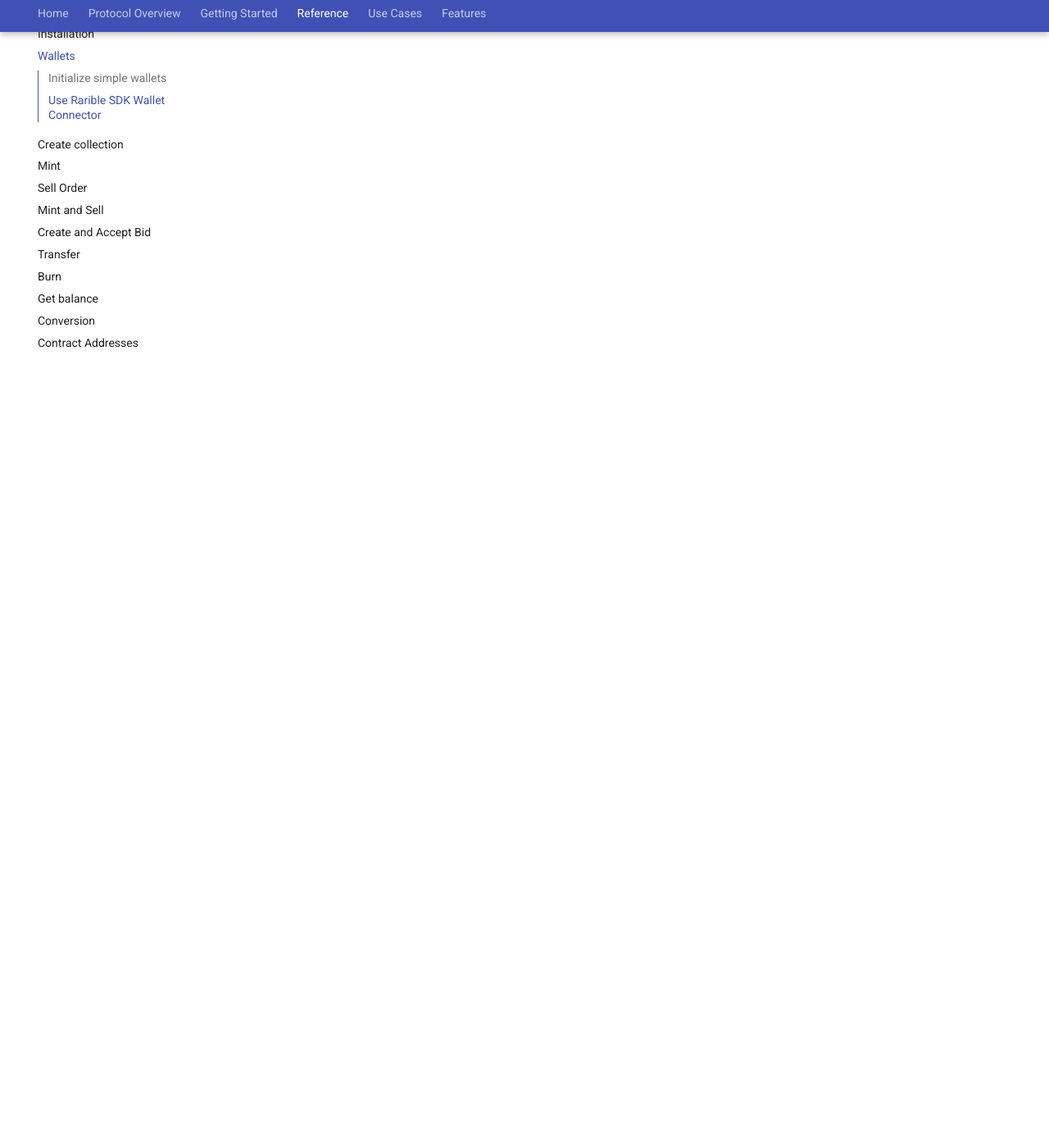
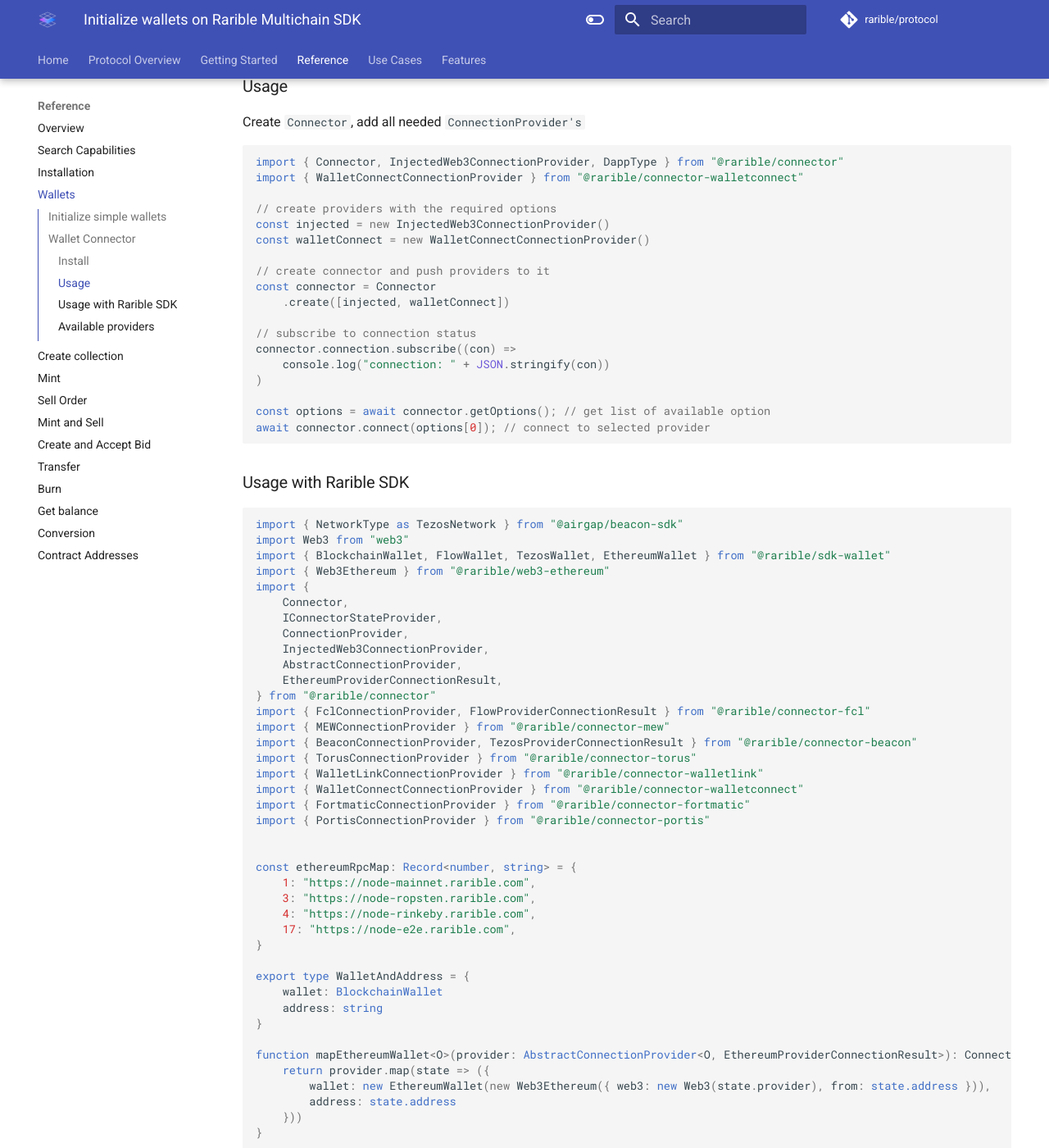
Before and after one commit to rarible/protocol, an MkDocs documentation site: the page built from docs/reference/wallets.md, in a window 1280 px wide and 1400 px high, scrolled down 2545 px. Shown: the whole window at 82% size. Built offline with MkDocs 1.6.1 and Material for MkDocs 9.7.7, drawn with Linux system fonts in a browser that asks for light colours; comment, search, counter and statistics services are not loaded; some of the changed text lies outside the part shown.

Commit message:
feat: add wallet connector description

````diff
--- a/docs/reference/wallets.md
+++ b/docs/reference/wallets.md
@@ -5,9 +5,7 @@
 
 # Wallets initialization
 
-To use SDK, you have to create a Wallet — abstraction to communicate with real blockchain wallets.
-Initialize wallets for used blockchains or use Rarible Wallet Connector (in general for frontend)
-It is possible to use SDK without wallet (for ex. `sdk.balances.getBalance`), but in that case you can't send transactions and sign messages:
+To use SDK, you have to create a Wallet — abstraction to communicate with real blockchain wallets. Initialize wallets for used blockchains or use Rarible Wallet Connector (in general for frontend). It is possible to use SDK without wallet (for ex. `sdk.balances.getBalance`), but in that case you can't send transactions and sign messages:
 
 ```ts
 const raribleSdk = createRaribleSdk(undefined, "prod")
@@ -31,12 +29,15 @@
     import { EthersEthereum, EthersWeb3ProviderEthereum } from "@rarible/ethers-ethereum"
     import { EthereumWallet } from "@rarible/sdk-wallet"
 
-    //Creating EthereumWallet with Web3
+    // if using another browser provider (not HD Wallet Provider), you will need to make a connection
+    await provider.request({ method: "eth_requestAccounts" })
+
+    // creating EthereumWallet with Web3
     const web3 = new Web3(provider)
     const web3Ethereum = new Web3Ethereum({ web3 })
     const ethWallet = new EthereumWallet(web3Ethereum)
 
-    //or with HDWalletProvider
+    // or with HDWalletProvider
     const provider = new HDWalletProvider({
       url: "<NODE_URL>",
       privateKeys: ["0x0..."],
@@ -46,12 +47,12 @@
     const web3Ethereum = new Web3Ethereum({ web3 })
     const ethWallet = new EthereumWallet(web3Ethereum)
 
-    //Creating EthereumWallet with ethers.providers.Web3Provider
+    // creating EthereumWallet with ethers.providers.Web3Provider
     const ethersWeb3Provider = new ethers.providers.Web3Provider(provider)
     const ethersProvider = new EthersWeb3ProviderEthereum(ethersWeb3Provider)
     const ethWallet = new EthereumWallet(ethersProvider)
 
-    //Creating EthereumWallet with ethers.Wallet
+    // creating EthereumWallet with ethers.Wallet
     const ethersWeb3Provider = new ethers.providers.Web3Provider(provider)
     const ethersProvider = new EthersEthereum(new ethers.Wallet(wallet.getPrivateKeyString(), ethersWeb3Provider))
     const ethWallet = new EthereumWallet(ethersProvider)
@@ -100,19 +101,10 @@
     const wallet = new TezosWallet(provider)
     ```
 
-## Use Rarible SDK Wallet Connector
+## Wallet Connector
 
-Wallet Connector make possible to connect the following providers:
+It is better to use Wallet Connector because there is a lot of the logic described above already implemented and the connect function for each blockchain is unified.
 
-* InjectedWeb3ConnectionProvider — Metamask, Coinbase, etc
-* FortmaticConnectionProvider
-* PortisConnectionProvider
-* TorusConnectionProvider
-* WalletLinkConnectionProvider
-* MEWConnectionProvider
-* IframeConnectionProvider
-* WalletConnectConnectionProvider
-* BeaconConnectionProvider
-* FclConnectionProvider
+--8<-- "docs/snippets/WalletConnectorReadme.md"
 
 [Read more](https://github.com/rarible/sdk/tree/master/packages/connector) about installation and using examples of Rarible SDK Wallet Connector.
--- /dev/null
+++ b/docs/snippets/WalletConnectorReadme.md
@@ -0,0 +1,218 @@
+### Install
+
+Yarn
+```shell
+    yarn add @rarible/connector
+    # optional: add additional connectors
+    yarn add @rarible/connector-walletconnect
+    yarn add @rarible/connector-fortmatic
+    # check other @rarible/connector-* packages to see what's supported
+```
+
+NPM
+```shell
+    npm i @rarible/connector
+    # optional: add additional connectors
+    npm i @rarible/connector-walletconnect
+    npm i @rarible/connector-fortmatic
+    # check other @rarible/connector-* packages to see what's supported
+```
+
+### Usage
+
+Create `Connector`, add all needed `ConnectionProvider's`
+
+```ts
+import { Connector, InjectedWeb3ConnectionProvider, DappType } from "@rarible/connector"
+import { WalletConnectConnectionProvider } from "@rarible/connector-walletconnect"
+
+// create providers with the required options
+const injected = new InjectedWeb3ConnectionProvider()
+const walletConnect = new WalletConnectConnectionProvider()
+
+// create connector and push providers to it
+const connector = Connector
+    .create([injected, walletConnect])
+
+// subscribe to connection status
+connector.connection.subscribe((con) =>
+    console.log("connection: " + JSON.stringify(con))
+)
+
+const options = await connector.getOptions(); // get list of available option
+await connector.connect(options[0]); // connect to selected provider
+```
+
+### Usage with Rarible SDK
+
+```ts
+import { NetworkType as TezosNetwork } from "@airgap/beacon-sdk"
+import Web3 from "web3"
+import { BlockchainWallet, FlowWallet, TezosWallet, EthereumWallet } from "@rarible/sdk-wallet"
+import { Web3Ethereum } from "@rarible/web3-ethereum"
+import {
+	Connector,
+	IConnectorStateProvider,
+	ConnectionProvider,
+	InjectedWeb3ConnectionProvider,
+	AbstractConnectionProvider,
+	EthereumProviderConnectionResult,
+} from "@rarible/connector"
+import { FclConnectionProvider, FlowProviderConnectionResult } from "@rarible/connector-fcl"
+import { MEWConnectionProvider } from "@rarible/connector-mew"
+import { BeaconConnectionProvider, TezosProviderConnectionResult } from "@rarible/connector-beacon"
+import { TorusConnectionProvider } from "@rarible/connector-torus"
+import { WalletLinkConnectionProvider } from "@rarible/connector-walletlink"
+import { WalletConnectConnectionProvider } from "@rarible/connector-walletconnect"
+import { FortmaticConnectionProvider } from "@rarible/connector-fortmatic"
+import { PortisConnectionProvider } from "@rarible/connector-portis"
+
+
+const ethereumRpcMap: Record<number, string> = {
+	1: "https://node-mainnet.rarible.com",
+	3: "https://node-ropsten.rarible.com",
+	4: "https://node-rinkeby.rarible.com",
+	17: "https://node-e2e.rarible.com",
+}
+
+export type WalletAndAddress = {
+	wallet: BlockchainWallet
+	address: string
+}
+
+function mapEthereumWallet<O>(provider: AbstractConnectionProvider<O, EthereumProviderConnectionResult>): ConnectionProvider<O, WalletAndAddress> {
+	return provider.map(state => ({
+		wallet: new EthereumWallet(new Web3Ethereum({ web3: new Web3(state.provider), from: state.address })),
+		address: state.address
+	}))
+}
+
+function mapFlowWallet<O>(provider: AbstractConnectionProvider<O, FlowProviderConnectionResult>): ConnectionProvider<O, WalletAndAddress> {
+	return provider.map(state => ({
+		wallet: new FlowWallet(state.fcl),
+		address: state.address,
+	}))
+}
+
+function mapTezosWallet<O>(provider: AbstractConnectionProvider<O, TezosProviderConnectionResult>): ConnectionProvider<O, WalletAndAddress> {
+	return provider.map(async state => {
+      const {
+        beacon_provider: createBeaconProvider
+      } = await import("@rarible/tezos-sdk/dist/providers/beacon/beacon_provider")
+      const provider = await createBeaconProvider(state.wallet as any, state.toolkit)
+
+      return {
+			wallet: new TezosWallet(provider),
+			address: state.address,
+		}
+	})
+}
+
+const injected = mapEthereumWallet(new InjectedWeb3ConnectionProvider())
+
+const mew = mapEthereumWallet(new MEWConnectionProvider({
+	networkId: 4,
+	rpcUrl: ethereumRpcMap[4]
+}))
+
+const beacon = mapTezosWallet(new BeaconConnectionProvider({
+	appName: "Rarible Test",
+	accessNode: "https://tezos-hangzhou-node.rarible.org",
+	network: TezosNetwork.HANGZHOUNET
+}))
+
+const fcl = mapFlowWallet(new FclConnectionProvider({
+	accessNode: "https://access-testnet.onflow.org",
+	walletDiscovery: "https://flow-wallet-testnet.blocto.app/authn",
+	network: "testnet",
+	applicationTitle: "Rari Test",
+	applicationIcon: "https://rarible.com/favicon.png?2d8af2455958e7f0c812"
+}))
+
+const torus = mapEthereumWallet(new TorusConnectionProvider({
+	network: {
+		host: "rinkeby"
+	}
+}))
+
+const walletLink = mapEthereumWallet(new WalletLinkConnectionProvider({
+	estimationUrl: ethereumRpcMap[4],
+	networkId: 4,
+	url: ethereumRpcMap[4]
+}, {
+	appName: "Rarible",
+	appLogoUrl: "https://rarible.com/static/logo-500.static.png",
+	darkMode: false
+}))
+
+const walletConnect = mapEthereumWallet(new WalletConnectConnectionProvider({
+	rpc: {
+		4: "https://node-rinkeby.rarible.com"
+	},
+	chainId: 4
+}))
+
+// Providers required secrets
+// const fortmatic = mapEthereumWallet(new FortmaticConnectionProvider({ apiKey: "ENTER", ethNetwork: { chainId: 4, rpcUrl: "https://node-rinkeby.rarible.com" } }))
+// const portis = mapEthereumWallet(new PortisConnectionProvider({ appId: "ENTER", network: "rinkeby" }))
+
+const state: IConnectorStateProvider = {
+	async getValue(): Promise<string | undefined> {
+		const value = localStorage.getItem("saved_provider")
+		return value ? value : undefined
+	},
+	async setValue(value: string | undefined): Promise<void> {
+		localStorage.setItem("saved_provider", value || "")
+	},
+}
+
+const connector = Connector
+    .create(injected, state) // use ConnectionState for store connector data (last connected provider, etc)
+	.add(torus)
+	.add(walletLink)
+	.add(mew)
+	.add(beacon)
+	.add(fcl)
+	.add(walletConnect)
+    // .add(portis)
+    // .add(fortmatic)
+
+
+connector.connection.subscribe((con) => {
+	console.log("connection: " + JSON.stringify(con))
+	if (con.status === "connected") {
+		const sdk = createRaribleSdk(con.connection.wallet, "staging")
+		// use sdk here
+	}
+})
+
+const options = await connector.getOptions()
+await connector.connect(options[0])
+```
+
+### Available providers
+
+Ethereum providers:
+
+```
+InjectedWeb3ConnectionProvider - metamask, coinbase, etc
+FortmaticConnectionProvider
+PortisConnectionProvider
+TorusConnectionProvider
+WalletLinkConnectionProvider
+MEWConnectionProvider
+IframeConnectionProvider
+WalletConnectConnectionProvider
+```
+
+Tezos providers:
+
+```
+BeaconConnectionProvider
+```
+
+Flow providers:
+
+```
+FclConnectionProvider
+```
````
